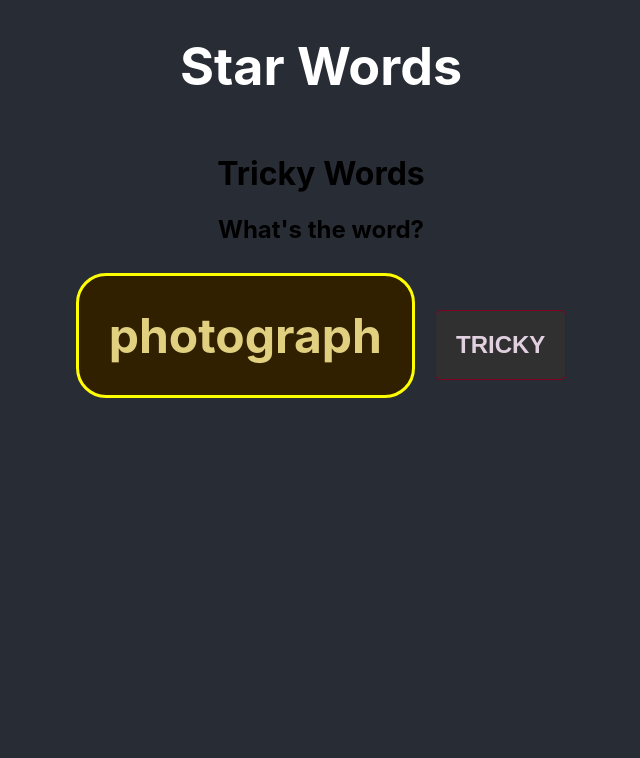
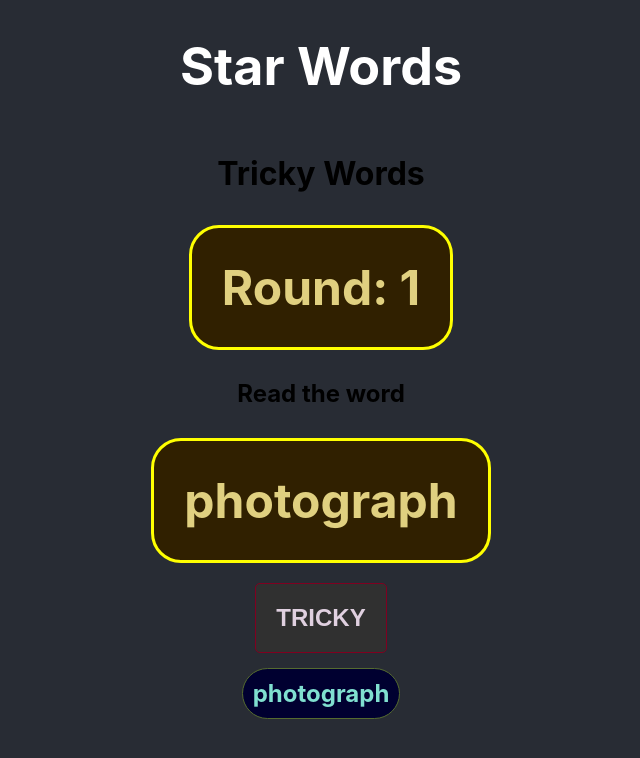
Before and after one commit to gogbuehi/star-words-v2, a React (Create React App) app: page / in a window 1280 px wide. Both pictures are taken after a click on the button "TRICKY". Shown: the top 758 px of the page, without its empty margins (319-959 px from the left). Built offline with nearby package versions, Linux system fonts and the light colour scheme.

Commit message:
Adding a way to keep track of tricky words

```diff
--- a/src/app-main/TrickyWords.tsx
+++ b/src/app-main/TrickyWords.tsx
@@ -5,17 +5,31 @@ const TrickyWords = () => {
   const [wordIndex, setWordIndex] = useState(0);
   const [randomWordList, setRandomWordList] = useState(WORD_LIST);
   const [wordRound, setWordRound] = useState(1);
-  // const [trickyWords, setTrickyWords] = useState([]);
+  const [trickyWords, setTrickyWords] = useState(new Set());
 
   const WordBoxComponent = wordRound === 1 ? WordBox : WordBoxRound2;
   return <div>
     <h1>Tricky Words</h1>
+    <h2><WordBoxComponent>Round: {wordRound}</WordBoxComponent></h2>
     <div>
-      <h2>What's the word?</h2>
+      <h2>Read the word</h2>
       <WordBoxComponent
       onClick={() => { nextWord(wordIndex, wordRound, setWordIndex, setRandomWordList, setWordRound); }}
       >{randomWordList[wordIndex]}</WordBoxComponent>
-      <TrickyWordButton>TRICKY</TrickyWordButton>
+      <br />
+      <TrickyWordButton
+      onClick={() => {
+        console.log(`Add tricky word: ${randomWordList[wordIndex]}`);
+        trickyWords.add(randomWordList[wordIndex]);
+        const updatedTrickyWords = new Set(trickyWords.values());
+        setTrickyWords(updatedTrickyWords);
+      }}
+      >TRICKY</TrickyWordButton>
+    </div>
+    <div>
+      {Array.from(trickyWords.values()).map((value, index) => {
+        return <TrickyWordBox key={index}>{`${value}`}</TrickyWordBox>
+      })}
     </div>
   </div>
 }
@@ -55,6 +69,21 @@ const TrickyWordButton = styled.button`
   font-size: x-large;
   width: fit-content;
 
+`;
+
+const TrickyWordBox = styled.div`
+  border: solid 1px darkolivegreen;
+  border-radius: 30px;
+  padding: 10px;
+  margin: 5px;
+  text-align: center;
+  vertical-align: center;
+  color: #80e0d0;
+  background-color: #000030;
+  font-weight: bold;
+  font-size: x-large;
+  width: fit-content;
+  display: inline-block;
 `;
 
 const WORD_LIST = [
```
